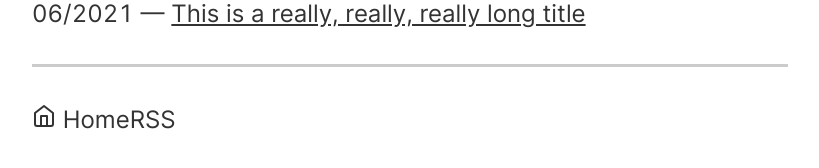
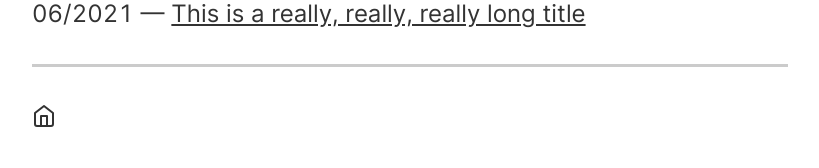
Before and after one commit to ajpwalser/ajpwalser.github.io, a Jekyll site: the page built from index.html, in a window 1280 px wide. Shown: the part 385-553 px from the top of the page, without its empty margins (230-1049 px from the left). Built offline with Jekyll 4.4.1, drawn with Linux system fonts in a browser that asks for light colours.

Commit message:
Update index.html

```diff
--- a/index.html
+++ b/index.html
@@ -17,7 +17,7 @@ description:
 <footer>
 <p class="footer">
   <nav>
-    <a href="{{ '/' | relative_url }}">{% include icon/home.svg %}<span>Home</span></a><a href="/feed.xml">RSS</a>
+    <a href="/">{% include icon/home.svg %}</a>
   </nav>
 </p>
 </footer>
```
